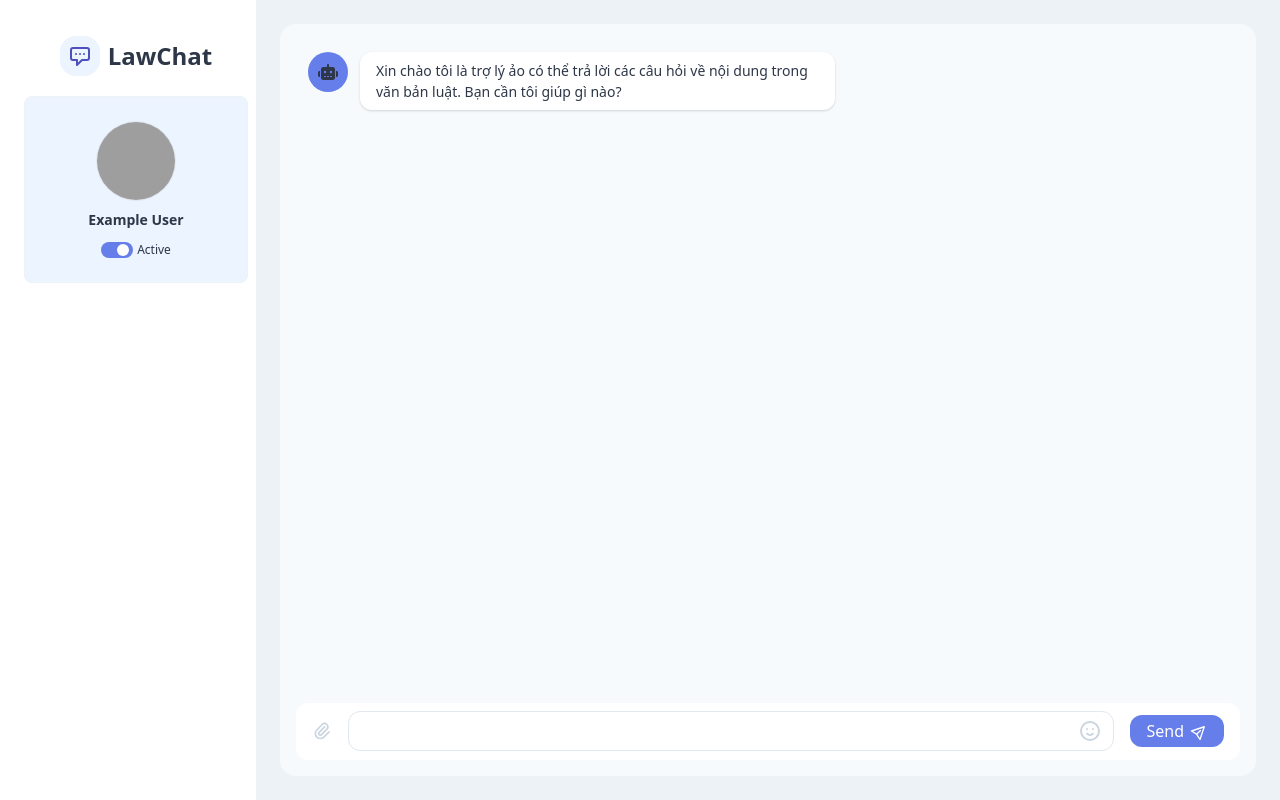
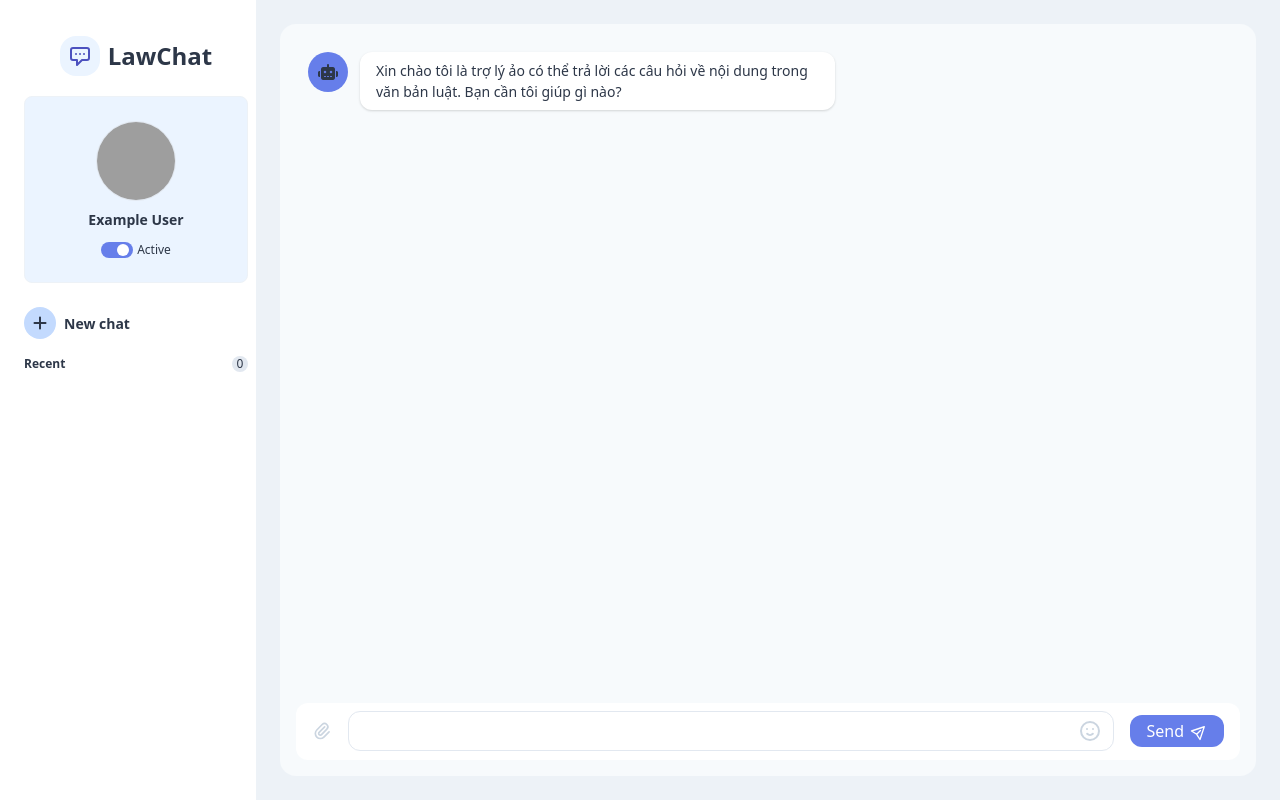
Before and after one commit to duongtrongchi/Legal-advisory-chatbot, a Django app: page /engine/chat_template in a window 1280 px wide. Run offline with Django 4.2, Linux system fonts and the light colour scheme; grey boxes are pictures that could not be loaded.

Commit message:
Add save history chat by local storage

```diff
--- a/core/engine/templates/engine/component.html
+++ b/core/engine/templates/engine/component.html
@@ -58,6 +58,14 @@
     .accordion.active {
       color: darkturquoise;
     }
+    .conversation-title {
+      white-space: nowrap;
+      text-overflow: ellipsis;
+      margin-left: 16px;
+      width: 150px;
+      overflow: hidden;
+      text-align: left;
+    }
   </style>
   <body
     class="h-screen overflow-hidden flex items-center justify-center"
@@ -110,97 +118,53 @@
               <div class="leading-none ml-1 text-xs">Active</div>
             </div>
           </div>
-          {% comment %} history chat {% endcomment %} {% comment %}
-          <div class="flex flex-col mt-8">
-            <div class="flex flex-row items-center justify-between text-xs">
-              <span class="font-bold">Active Conversations</span>
+          {% comment %} history chat {% endcomment %}
+          <div class="flex flex-col mt-2 history-layout">
+            {% comment %} new chat {% endcomment %}
+            <div class="flex flex-col space-y-1 mt-2 -mx-2 mb-2">
+              <button
+                class="flex flex-row items-center hover:bg-gray-100 rounded-xl p-2"
+                onclick="resetChat()"
+              >
+              <div
+                class="flex items-center justify-center h-8 w-8 bg-indigo-200 rounded-full"
+              >
+                <i class="fa-solid fa-plus"></i>
+              </div>
+                <div class="ml-2 text-sm font-semibold">New chat</div>
+              </button>
+            </div>
+
+            <div
+              class="flex flex-row items-center justify-between text-xs history-title"
+            >
+              <span class="font-bold">Recent</span>
               <span
-                class="flex items-center justify-center bg-gray-300 h-4 w-4 rounded-full"
+                class="flex items-center justify-center bg-gray-300 h-4 w-4 rounded-full conversations-size"
                 >4</span
               >
             </div>
+
+            {% comment %} conversations {% endcomment %}
             <div
-              class="flex flex-col space-y-1 mt-4 -mx-2 h-48 overflow-y-auto"
+              class="flex flex-col space-y-1 mt-4 -mx-2 h-48 overflow-y-auto conversation-list"
             >
-              <button
-                class="flex flex-row items-center hover:bg-gray-100 rounded-xl p-2"
-              >
-                <div
-                  class="flex items-center justify-center h-8 w-8 bg-indigo-200 rounded-full"
-                >
-                  H
-                </div>
-                <div class="ml-2 text-sm font-semibold">Henry Boyd</div>
-              </button>
+              {% comment %}
               <button
                 class="flex flex-row items-center hover:bg-gray-100 rounded-xl p-2"
               >
                 <div
                   class="flex items-center justify-center h-8 w-8 bg-gray-200 rounded-full"
                 >
-                  M
+                  <i class="fa-solid fa-message"></i>
                 </div>
-                <div class="ml-2 text-sm font-semibold">Marta Curtis</div>
-                <div
-                  class="flex items-center justify-center ml-auto text-xs text-white bg-red-500 h-4 w-4 rounded leading-none"
-                >
-                  2
+                <div class="ml-2 text-sm font-semibold conversation-title">
+                  Quy định về thương mại ở nông thôn
                 </div>
               </button>
-              <button
-                class="flex flex-row items-center hover:bg-gray-100 rounded-xl p-2"
-              >
-                <div
-                  class="flex items-center justify-center h-8 w-8 bg-orange-200 rounded-full"
-                >
-                  P
-                </div>
-                <div class="ml-2 text-sm font-semibold">Philip Tucker</div>
-              </button>
-              <button
-                class="flex flex-row items-center hover:bg-gray-100 rounded-xl p-2"
-              >
-                <div
-                  class="flex items-center justify-center h-8 w-8 bg-pink-200 rounded-full"
-                >
-                  C
-                </div>
-                <div class="ml-2 text-sm font-semibold">Christine Reid</div>
-              </button>
-              <button
-                class="flex flex-row items-center hover:bg-gray-100 rounded-xl p-2"
-              >
-                <div
-                  class="flex items-center justify-center h-8 w-8 bg-purple-200 rounded-full"
-                >
-                  J
-                </div>
-                <div class="ml-2 text-sm font-semibold">Jerry Guzman</div>
-              </button>
-            </div>
-            <div
-              class="flex flex-row items-center justify-between text-xs mt-6"
-            >
-              <span class="font-bold">Archivied</span>
-              <span
-                class="flex items-center justify-center bg-gray-300 h-4 w-4 rounded-full"
-                >7</span
-              >
-            </div>
-            <div class="flex flex-col space-y-1 mt-4 -mx-2">
-              <button
-                class="flex flex-row items-center hover:bg-gray-100 rounded-xl p-2"
-              >
-                <div
-                  class="flex items-center justify-center h-8 w-8 bg-indigo-200 rounded-full"
-                >
-                  H
-                </div>
-                <div class="ml-2 text-sm font-semibold">Henry Boyd</div>
-              </button>
+              {% endcomment %}
             </div>
           </div>
-          {% endcomment %}
         </div>
         {% comment %} Conversation Layout {% endcomment %}
         <div class="flex flex-col flex-auto h-full p-6 conversation-layout">
@@ -320,12 +284,12 @@
 
     {% comment %} flash message {% endcomment %}
     <div class="absolute mt-4 mr-6 right-0 top-0 flash-message"></div>
+    <input type="hidden" id="converid" />
   </body>
 </html>
 
 <script>
   const quesButton = document.querySelector(".send-btn");
-
 
   async function getAnswer(question) {
     // Define the API URL
@@ -362,7 +326,7 @@
         answer = "Có lỗi trong quá trình xử lý!";
       });
 
-    return {"answer": answer, "references": references};
+    return { answer: answer, references: references };
   }
 
   function addToBox(name, content, references) {
@@ -370,14 +334,13 @@
     var loader = `<div class="loader"></div>`;
 
     // Check references
-    let ref_element = ''
-    if(references) {
-
+    let ref_element = "";
+    if (references) {
       for (let i = 0; i < references.length; i++) {
-        file_name = references[i].fileName ? references[i].fileName : ''
+        file_name = references[i].fileName ? references[i].fileName : "";
         // Use template strings to concatenate the values
         ref_element += `<button class="text-faq-dark-purple font-bold text-left pl-2 pb-5 pt-5 text-faq-body cursor-pointer flex justify-between w-full active:bg-faq-light-pink  accordion hover:text-faq-grayish-blue">
-                          ${`Tài liệu tham khảo ${i+1}`}
+                          ${`Tài liệu tham khảo ${i + 1}`}
                           <img
                               class="h-5 w-5 text-slate-800 block plus"
                               src="{% static 'images/add.png' %}"
@@ -388,12 +351,16 @@
                           />
                         </button>
                         <div class="panel hidden">
-                          <a target="_blank" href="{% static 'documents/'%}${file_name}" class="inline-block px-4 pb-4">${file_name?'Nguồn: ':''}<span class="text-blue-500 hover:text-red-600">${file_name?file_name:''}</span></a>
+                          <a target="_blank" href="{% static 'documents/'%}${file_name}" class="inline-block px-4 pb-4">${
+          file_name ? "Nguồn: " : ""
+        }<span class="text-blue-500 hover:text-red-600">${
+          file_name ? file_name : ""
+        }</span></a>
                           <p class=" overflow-hidden bg-faq-light-pink pl-4 pr-4 pb-4 pt-0  text-faq-grayish-blue">
                             ${references[i].content}
                           </p>
                         </div>
-                        <hr class="bg-faq-grayish-blue">`
+                        <hr class="bg-faq-grayish-blue">`;
       }
     }
 
@@ -421,14 +388,14 @@
                                 </div>
                                 <div>
 
-                                  ${references ? ref_element: ''}
+                                  ${references ? ref_element : ""}
 
                                 </div>
                               </div>
                             </div>
                           </div>`;
       box.innerHTML += element;
-      addReferenceEffect()
+      addReferenceEffect();
     } else {
       var element = `<div
                             class="col-start-6 col-end-13 p-3 rounded-lg conversation-message-box user-box"
@@ -451,7 +418,7 @@
       box.innerHTML += element;
       box.innerHTML += loader;
     }
-    scrollToBottom()
+    scrollToBottom();
   }
 
   quesButton.addEventListener("click", async function () {
@@ -461,8 +428,11 @@
     const loader =
       document.querySelector(".conversation-message-list .loader") || null;
     if (loader) {
-      flashMessage("danger", "Hệ thống đang trả lời, không thể gửi thêm câu hỏi")
-      return
+      flashMessage(
+        "danger",
+        "Hệ thống đang trả lời, không thể gửi thêm câu hỏi"
+      );
+      return;
     }
 
     if (question != "") {
@@ -471,9 +441,12 @@
       question_element.value = "";
 
       // Xử lý thêm trả lời
+      var { answer, references } = await getAnswer(question);
+      addToBox("ai", answer, references);
 
-      var {answer, references} = await getAnswer(question);
-      addToBox("ai", answer, references);
+      // Save chat
+      addNewConver(question);
+      saveChat(question, answer, references);
     }
   });
 
@@ -487,19 +460,23 @@
   });
 
   function scrollToBottom() {
-    var layout = document.getElementsByClassName('conversation-message-layout')[0]
-    var message_frame = document.getElementsByClassName('conversation-message-list')[0]
-    layout.scrollTop = message_frame.offsetHeight
+    var layout = document.getElementsByClassName(
+      "conversation-message-layout"
+    )[0];
+    var message_frame = document.getElementsByClassName(
+      "conversation-message-list"
+    )[0];
+    layout.scrollTop = message_frame.offsetHeight;
   }
 
   function flashMessage(type, content) {
     var color = {
-      "success": "from-green-500 to-green-400",
-      "danger": "from-red-500 to-red-400",
-      "warning": "from-yellow-500 to-yellow-300"
-    }
+      success: "from-green-500 to-green-400",
+      danger: "from-red-500 to-red-400",
+      warning: "from-yellow-500 to-yellow-300",
+    };
 
-    var result = document.createElement('div');
+    var result = document.createElement("div");
     result.innerHTML = `<div
                           class="flex bg-white flex-row shadow-md border border-gray-100 rounded-lg overflow-hidden mt-2"
                         >
@@ -513,20 +490,20 @@
                             </p>
                           </div>
 
-                        </div>`
+                        </div>`;
 
-    document.querySelector('.flash-message').appendChild(result);
+    document.querySelector(".flash-message").appendChild(result);
     setTimeout(() => {
-      result.remove()
+      result.remove();
     }, 3000);
   }
 
   var elementsArray = document.querySelectorAll(".beta");
-  elementsArray.forEach(function(elem) {
-      elem.addEventListener("click", function() {
-          console.log("beta")
-          flashMessage("warning", "Chức năng đang trong giai đoạn thử nghiệm")
-      });
+  elementsArray.forEach(function (elem) {
+    elem.addEventListener("click", function () {
+      console.log("beta");
+      flashMessage("warning", "Chức năng đang trong giai đoạn thử nghiệm");
+    });
   });
 </script>
 
@@ -564,3 +541,146 @@
     return randomId;
   }
 </script>
+
+{% comment %} Load history conversation {% endcomment %}
+<script>
+  var conversation_layout = document.querySelector('.conversation-message-list')
+  var conversations = JSON.parse(localStorage.getItem("conversations")) || []
+  var currentConver = document.getElementById("converid")
+  var layout_history = document.querySelector(".conversation-list")
+  var size = document.querySelector(".conversations-size")
+  var conversations_detail = JSON.parse(localStorage.getItem("conversations_detail")) || []
+
+  loadHistory()
+
+  function loadHistory() {
+
+    var html = ""
+    conversations.slice().reverse().forEach(conver =>{
+      html += `<button
+                class="flex flex-row items-center hover:bg-gray-100 rounded-xl p-2"
+                onclick="loadChat('${conver.id}')"
+              >
+                <div
+                  class="flex items-center justify-center h-8 w-8 bg-gray-200 rounded-full"
+                >
+                  <i class="fa-solid fa-message"></i>
+                </div>
+                <div class="ml-2 text-sm font-semibold conversation-title">${conver.title}</div>
+              </button>`
+    })
+
+    layout_history.innerHTML += html
+    size.innerText = conversations.length
+  }
+
+  function loadChat(id_conver="1") {
+
+    console.log(id_conver)
+    currentConver.innerText = id_conver
+    conversation_layout.innerHTML = ""
+    addToBox("ai", "Xin chào tôi là trợ lý ảo có thể trả lời các câu hỏi về nội dung trong văn bản luật. Bạn cần tôi giúp gì nào?")
+
+    var filteredConversations = conversations_detail.filter(function(conversation) {
+      return conversation.id === id_conver;
+    });
+
+    filteredConversations.forEach(chat =>{
+      addToBox("user", chat['question'])
+      addToBox("ai", chat['answer'], chat['references'])
+    })
+
+  }
+
+  function saveChat(question, answer, ref) {
+
+    var newChat = {
+      "id": currentConver.innerText,
+      "question": question,
+      "answer": answer,
+      "references": ref
+    }
+    conversations_detail.push(newChat)
+    localStorage.setItem("conversations_detail", JSON.stringify(conversations_detail))
+  }
+
+  function addNewConver(question) {
+    if (currentConver.innerText == "") {
+      currentConver.innerText = generateRandomId()
+      var newButton = `<button
+                        class="flex flex-row items-center hover:bg-gray-100 rounded-xl p-2"
+                        onclick="loadChat('${currentConver.innerText}')"
+                      >
+                        <div
+                          class="flex items-center justify-center h-8 w-8 bg-gray-200 rounded-full"
+                        >
+                          <i class="fa-solid fa-message"></i>
+                        </div>
+                        <div class="ml-2 text-sm font-semibold conversation-title">${question}</div>
+                      </button>`
+      layout_history.innerHTML = newButton + layout_history.innerHTML;
+
+      conversations.push({
+        "id": currentConver.innerText,
+        "title": question
+      })
+      size.innerText = conversations.length
+      localStorage.setItem("conversations", JSON.stringify(conversations))
+    }
+  }
+
+  function resetChat() {
+    currentConver.innerText = ""
+    conversation_layout.innerHTML = ""
+    addToBox("ai", "Xin chào tôi là trợ lý ảo có thể trả lời các câu hỏi về nội dung trong văn bản luật. Bạn cần tôi giúp gì nào?")
+  }
+
+
+  {% comment %} var conversations = [
+    {
+      "id": "1",
+      "title": "Xin chào"
+    },
+    {
+      "id": "2",
+      "title": "Xin lỗi"
+    }
+  ]
+
+  {% comment %} var conversations_detail = [
+    {
+      "id": "1",
+      "question": "Bạn là ai?",
+      "answer": "Tôi là trợ lý ảo chuyên trả lời các câu hỏi về pháp luật",
+      "references": [
+        {
+          "score": 9,
+          "content": "ahihi",
+          "fileName": "luat-thuong-mai.pdf"
+        },
+        {
+          "score": 8,
+          "content": "ahuhu",
+          "fileName": "luat-thuong-mai.pdf"
+        }
+      ]
+    },
+    {
+      "id": "1",
+      "question": "Xin chào",
+      "answer": "Tôi là trợ lý ảo chuyên trả lời các câu hỏi về pháp luật",
+      "references": [
+        {
+          "score": 9,
+          "content": "ahihi",
+          "fileName": "luat-thuong-mai.pdf"
+        },
+        {
+          "score": 7,
+          "content": "ahuhu",
+          "fileName": "luat-thuong-mai.pdf"
+        }
+      ]
+    },
+  ] {% endcomment %}
+</script>
```
